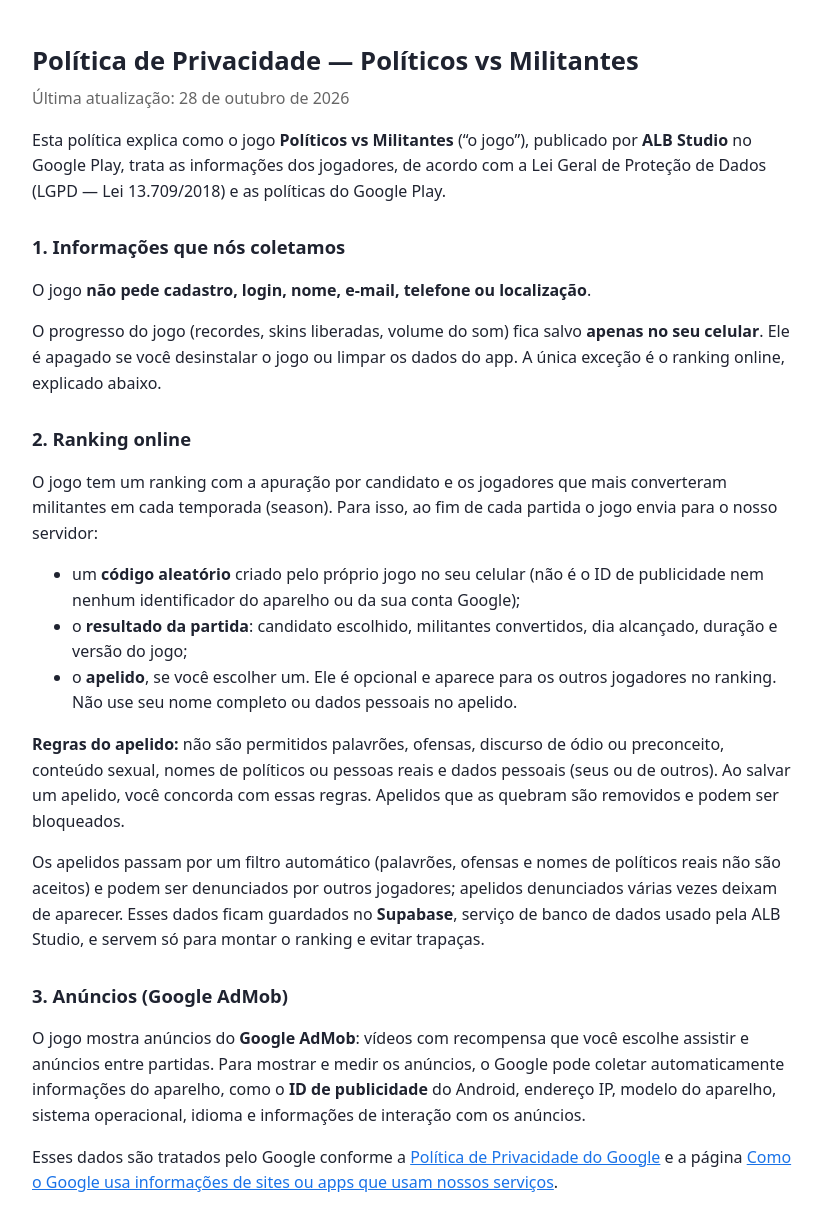
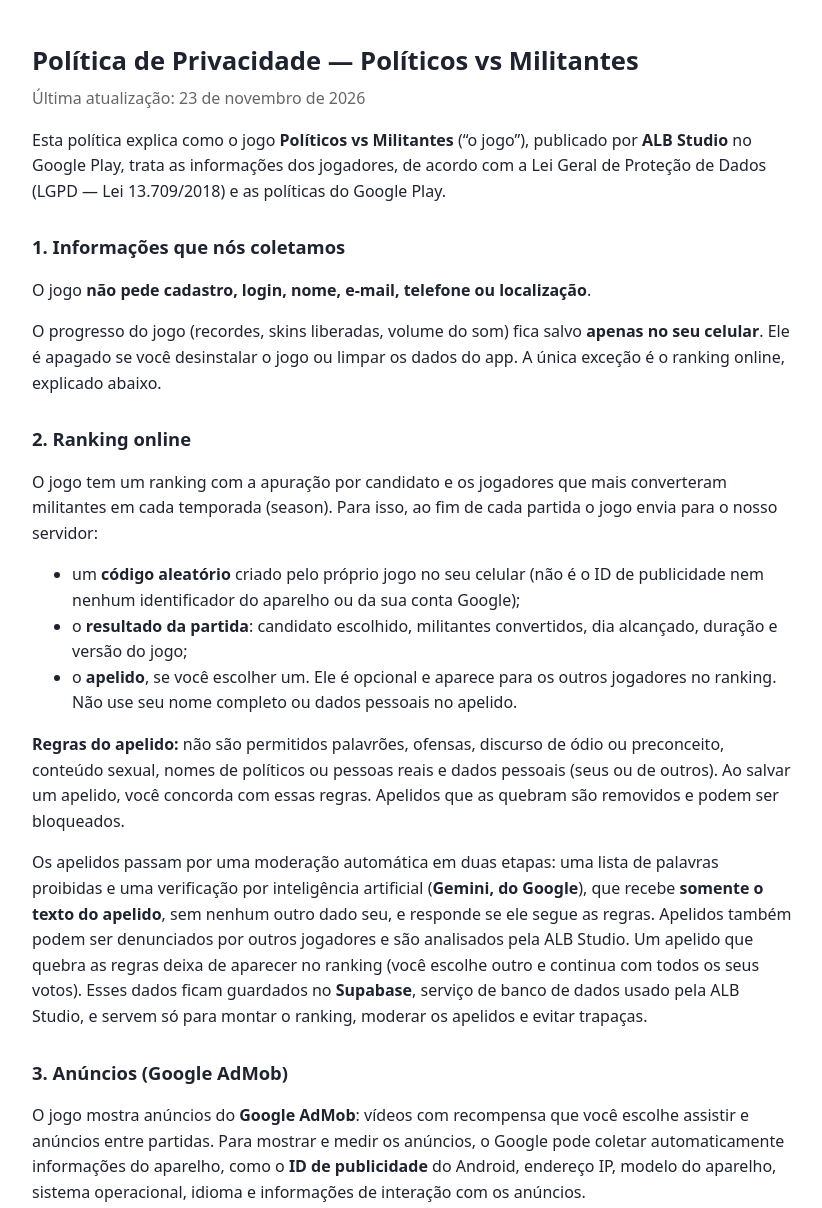
Before and after one commit to albstudio-dev/albstudio-dev.github.io, a plain HTML site: page politica-de-privacidade.html in a window 1280 px wide. Shown: the top 1208 px of the page, without its empty margins (228-1050 px from the left). Drawn offline with Linux system fonts and the light colour scheme.

Commit message:
Politica do Politicos: moderacao de apelidos por IA (Gemini) e denuncias analisadas
Co-Authored-By: Claude Opus 5.5 <noreply@anthropic.com>

```diff
--- a/politica-de-privacidade.html
+++ b/politica-de-privacidade.html
@@ -14,7 +14,7 @@
 </head>
 <body>
 <h1>Política de Privacidade — Políticos vs Militantes</h1>
-<p class="data">Última atualização: 28 de outubro de 2026</p>
+<p class="data">Última atualização: 23 de novembro de 2026</p>
 
 <p>Esta política explica como o jogo <strong>Políticos vs Militantes</strong> (“o jogo”), publicado por <strong>ALB Studio</strong> no Google Play, trata as informações dos jogadores, de acordo com a Lei Geral de Proteção de Dados (LGPD — Lei 13.709/2018) e as políticas do Google Play.</p>
 
@@ -30,7 +30,7 @@
 <li>o <strong>apelido</strong>, se você escolher um. Ele é opcional e aparece para os outros jogadores no ranking. Não use seu nome completo ou dados pessoais no apelido.</li>
 </ul>
 <p><strong>Regras do apelido:</strong> não são permitidos palavrões, ofensas, discurso de ódio ou preconceito, conteúdo sexual, nomes de políticos ou pessoas reais e dados pessoais (seus ou de outros). Ao salvar um apelido, você concorda com essas regras. Apelidos que as quebram são removidos e podem ser bloqueados.</p>
-<p>Os apelidos passam por um filtro automático (palavrões, ofensas e nomes de políticos reais não são aceitos) e podem ser denunciados por outros jogadores; apelidos denunciados várias vezes deixam de aparecer. Esses dados ficam guardados no <strong>Supabase</strong>, serviço de banco de dados usado pela ALB Studio, e servem só para montar o ranking e evitar trapaças.</p>
+<p>Os apelidos passam por uma moderação automática em duas etapas: uma lista de palavras proibidas e uma verificação por inteligência artificial (<strong>Gemini, do Google</strong>), que recebe <strong>somente o texto do apelido</strong>, sem nenhum outro dado seu, e responde se ele segue as regras. Apelidos também podem ser denunciados por outros jogadores e são analisados pela ALB Studio. Um apelido que quebra as regras deixa de aparecer no ranking (você escolhe outro e continua com todos os seus votos). Esses dados ficam guardados no <strong>Supabase</strong>, serviço de banco de dados usado pela ALB Studio, e servem só para montar o ranking, moderar os apelidos e evitar trapaças.</p>
 
 <h2>3. Anúncios (Google AdMob)</h2>
 <p>O jogo mostra anúncios do <strong>Google AdMob</strong>: vídeos com recompensa que você escolhe assistir e anúncios entre partidas. Para mostrar e medir os anúncios, o Google pode coletar automaticamente informações do aparelho, como o <strong>ID de publicidade</strong> do Android, endereço IP, modelo do aparelho, sistema operacional, idioma e informações de interação com os anúncios.</p>
@@ -44,7 +44,7 @@
 <p>O jogo é uma paródia de humor político e é destinado a <strong>maiores de 13 anos</strong>. Não é direcionado a crianças e não coletamos conscientemente dados de menores de 13 anos.</p>
 
 <h2>6. Compartilhamento</h2>
-<p>A ALB Studio não vende nem compartilha dados pessoais. As únicas informações tratadas por terceiros são as descritas acima: pelo Google (AdMob e Google Play), necessárias para os anúncios e as compras funcionarem, e pelo Supabase, que guarda os dados do ranking em nome da ALB Studio.</p>
+<p>A ALB Studio não vende nem compartilha dados pessoais. As únicas informações tratadas por terceiros são as descritas acima: pelo Google (AdMob e Google Play), necessárias para os anúncios e as compras funcionarem; pelo Google (Gemini), que verifica o texto dos apelidos para a moderação; e pelo Supabase, que guarda os dados do ranking em nome da ALB Studio.</p>
 
 <h2>7. Seus direitos</h2>
 <p>Pela LGPD, você pode pedir informações sobre o tratamento dos seus dados, correção ou exclusão. Para apagar seus dados do ranking (apelido e partidas), mande um e-mail para o contato abaixo informando o seu apelido; apagamos em até 15 dias (passo a passo em <a href="excluir-dados.html">Excluir meus dados</a>). Os pedidos sobre dados de anúncios devem ser feitos ao Google, pelas ferramentas indicadas acima.</p>
```
